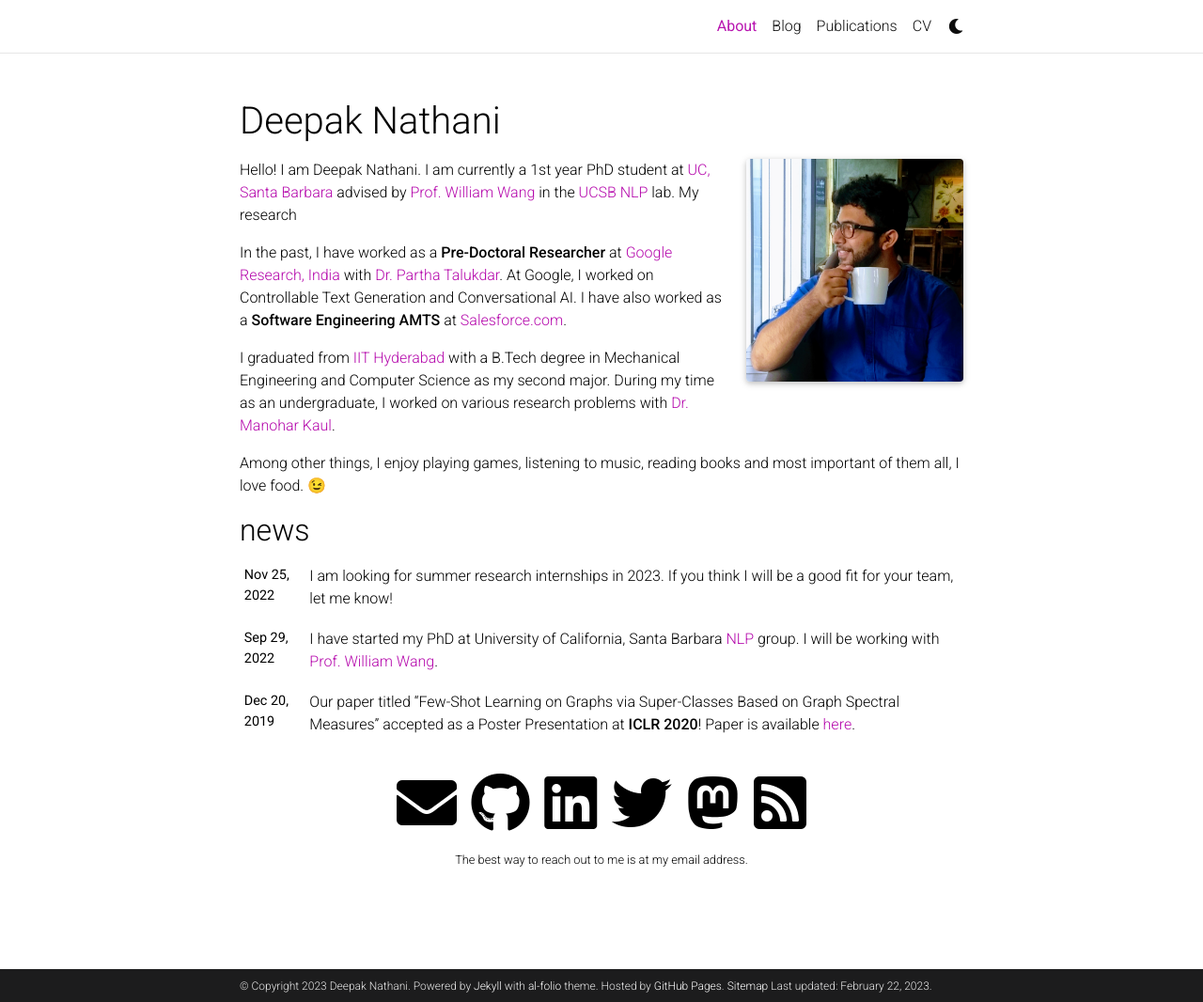
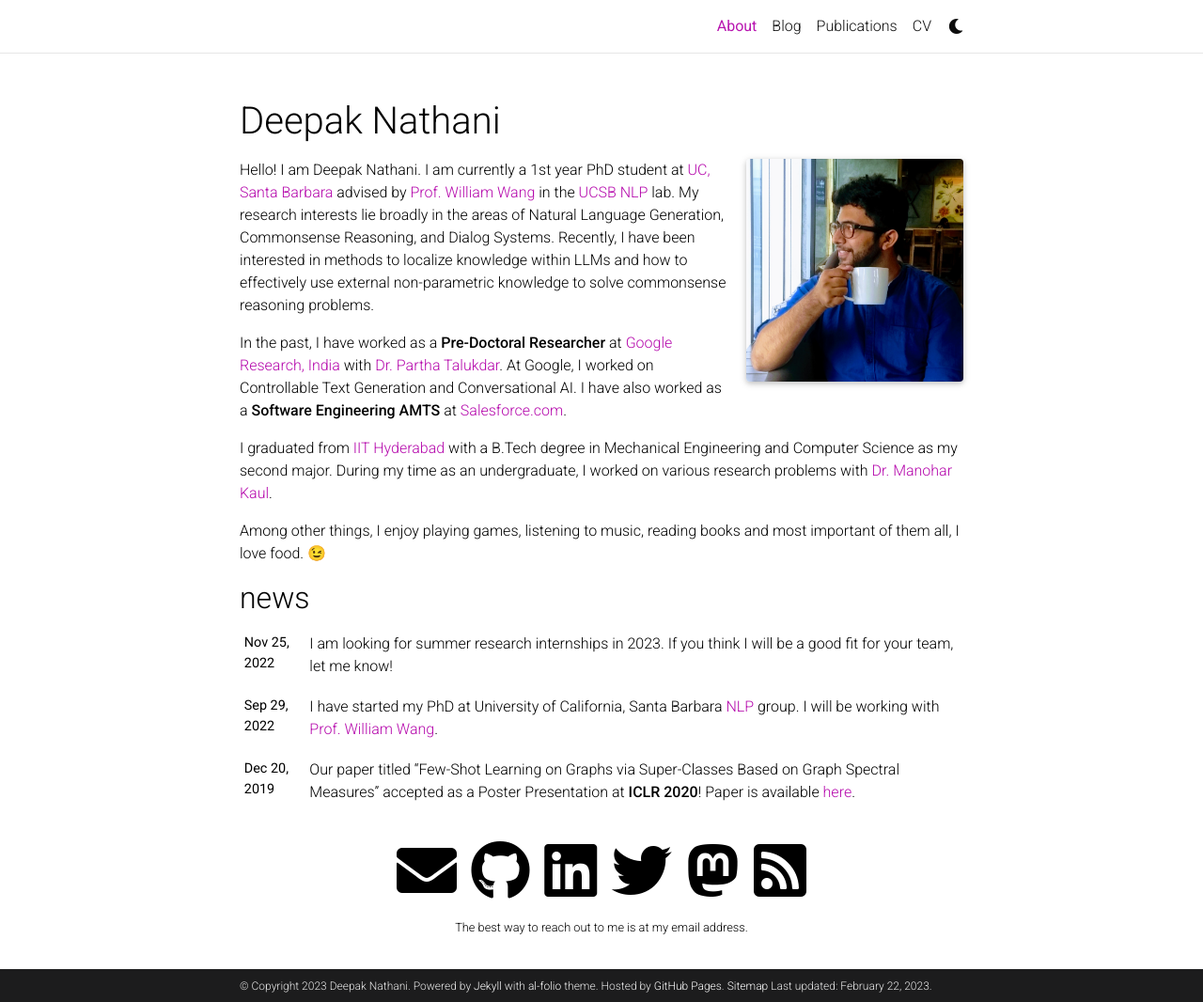
Before and after one commit to deepakn97/deepakn97.github.io, a Jekyll site: the page built from _pages/about.md, in a window 1280 px wide and 1066 px high. Shown: the whole window at 94% size. Built offline with Jekyll 4.4.1, drawn with Linux system fonts in a browser that asks for light colours; full-size pictures stand in for the smaller copies a plugin makes; emoji names are drawn with the system emoji font; comment, search, counter and statistics services are not loaded; a style sheet for code colours, icons or effects is not loaded.

Commit message:
update current research

```diff
--- a/_pages/about.md
+++ b/_pages/about.md
@@ -18,7 +18,7 @@ selected_papers: false # includes a list of papers marked as "selected={true}"
 social: true  # includes social icons at the bottom of the page
 ---
 
-Hello! I am Deepak Nathani. I am currently a 1st year PhD student at [UC, Santa Barbara](https://www.cs.ucsb.edu/) advised by [Prof. William Wang](https://sites.cs.ucsb.edu/~william/) in the [UCSB NLP](http://nlp.cs.ucsb.edu/) lab. My research
+Hello! I am Deepak Nathani. I am currently a 1st year PhD student at [UC, Santa Barbara](https://www.cs.ucsb.edu/) advised by [Prof. William Wang](https://sites.cs.ucsb.edu/~william/) in the [UCSB NLP](http://nlp.cs.ucsb.edu/) lab. My research interests lie broadly in the areas of Natural Language Generation, Commonsense Reasoning, and Dialog Systems. Recently, I have been interested in methods to localize knowledge within LLMs and how to effectively use external non-parametric knowledge to solve commonsense reasoning problems.
 
 In the past, I have worked as a **Pre-Doctoral Researcher** at [Google Research, India](https://research.google/locations/india/) with [Dr. Partha Talukdar](https://research.google/people/ParthaTalukdar/). At Google, I worked on Controllable Text Generation and Conversational AI. I have also worked as a **Software Engineering AMTS** at [Salesforce.com](https://www.salesforce.com/).
 
```
